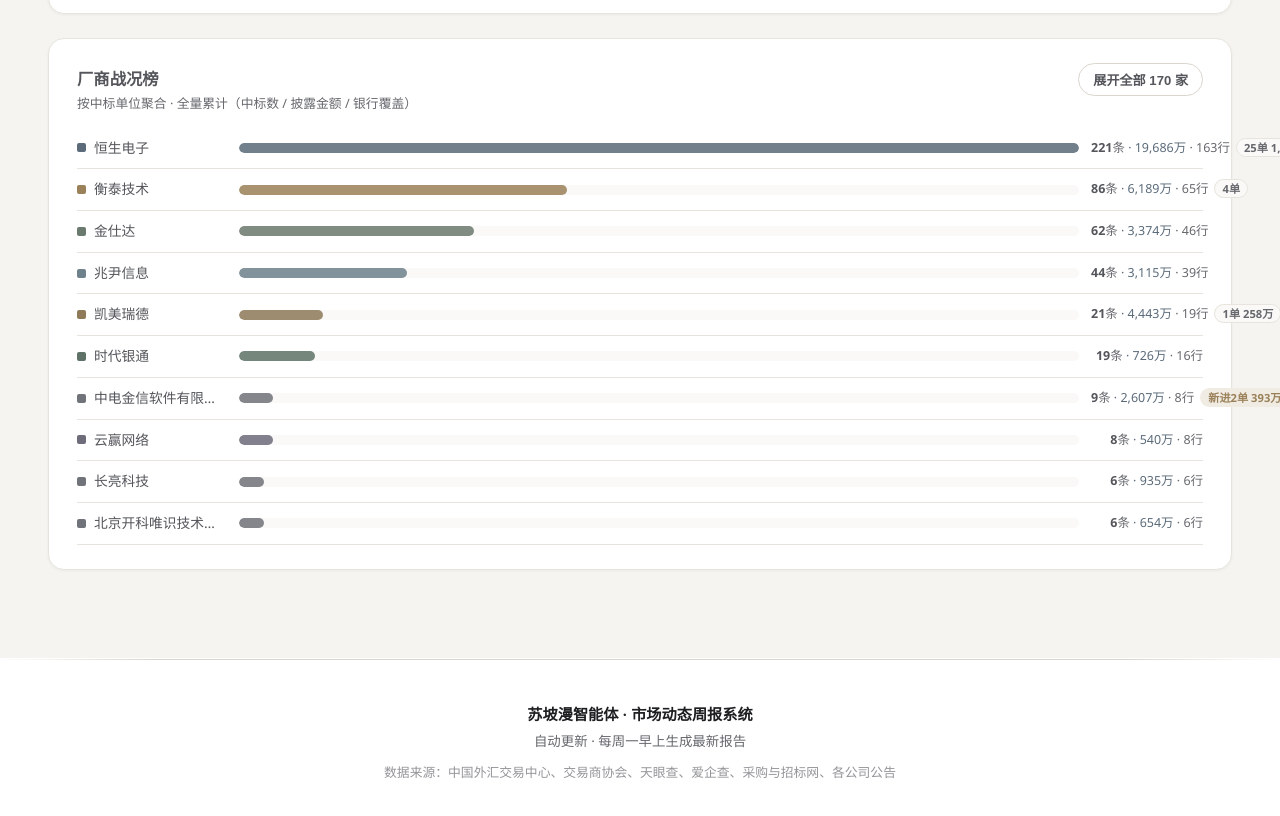
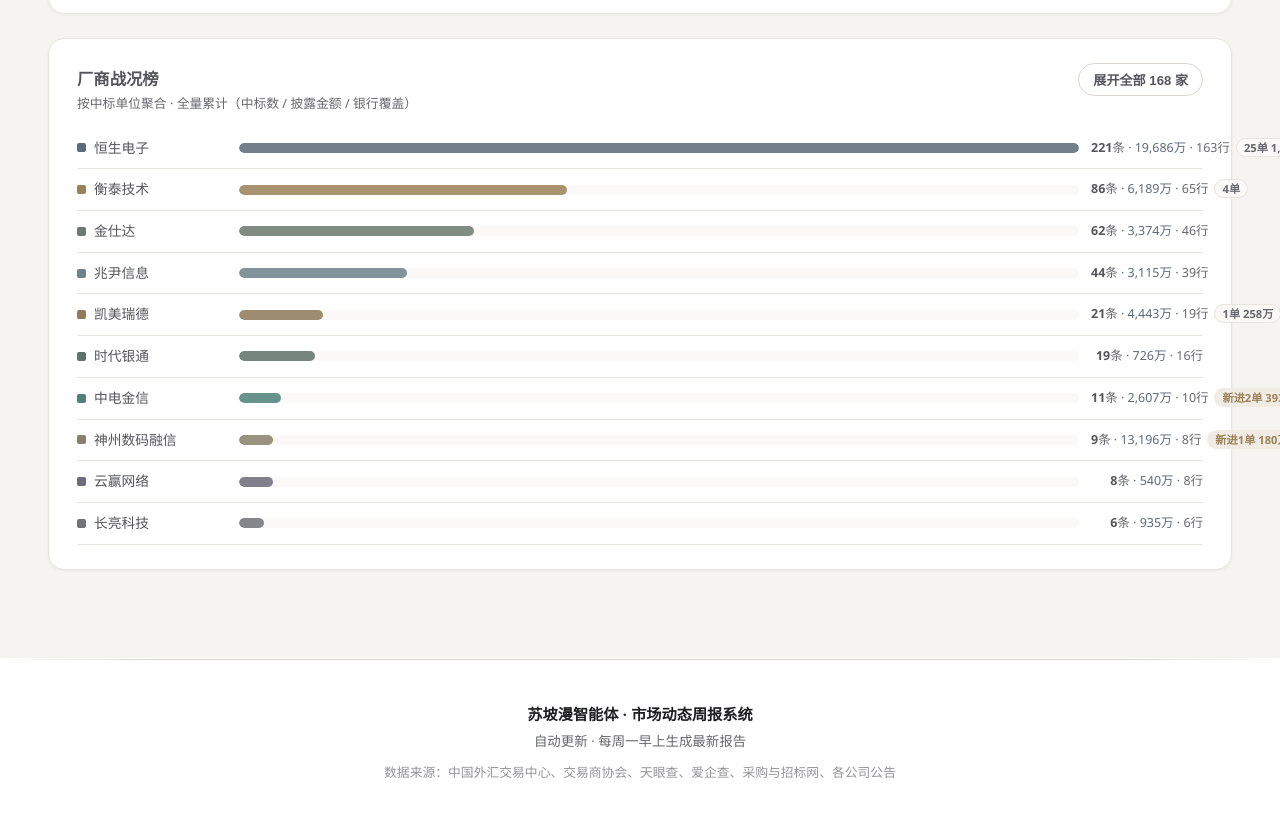
Before and after one commit to Suposea/market-reports, a plain HTML site: page index.html in a window 1280 px wide. Shown: the part 1714-2530 px from the top of the page. Drawn offline with Linux system fonts and the light colour scheme.

Commit message:
feat(vendor): 厂商工商信息新增 4 家（塔塔信息/中电金信/神州数码融信/赞同科技）
用户反馈本周出现新厂商塔塔信息技术，且要求'这些厂商如果可以尽量加入厂商工商信息'。

塔塔信息来源核实（双工具实测，链接本身有效）：
- urllib + Chrome headless 均返回 HTTP 200，正文 845 字，含项目名、编号 JZCG2026000468、
  成交供应商塔塔信息技术(中国)有限责任公司、成交时间 2026-11-13、采购人上海农商银行。
  → 用户反馈的'点击无效'是本地网络对该站点的访问问题，非数据错误，链接保留。

新增 4 家厂商档案（工商信息均经企查查/启信宝/qibook/招股书多源交叉核对，未核实的一律不填）：
- 塔塔信息：91110108717867162U / 苏尼特·普瑞(SUNEET PURI) / 20,193.63万 / 2006-11-16 /
  北京市海淀区中关村软件园国际软件大厦三区 / 2640人(2025) / 外国法人独资(塔塔集团TCS中国主体)
- 中电金信：91110108569535501U / 冯明刚 / 50,000万 / 2011-01-26 / 7782人(2025) / 中国电子旗下
- 神州数码融信：911101087855034088 / 于宏志 / 50,000万 / 2006-03-20 / 482人(2025) / 神州信息系
- 赞同科技：91310000MA1FL2G55L / 王宇晖 / 18,613.32万 / 2016-06-27 / 586人(2025) /
  上海市闵行区号文路225号8层 / 新三板创新层 874162 / 银行IT解决方案

配套：
- VENDOR_COLORS 加 4 色（低饱和莫兰迪系）
- WINNER_CANON 加 5 条全称→简称归一化（含塔塔全角/半角括号两版），避免战况榜把同一家劈成两列
- QTrade 保持原样：主体'上海快确信息科技'企查查未收录，故意只留查证入口

门禁全绿 + 厂商页冒烟 13 项全过；当前WeekBids 52 条，日期全部落在 11.09-11.15 窗口内。

```diff
--- a/index.html
+++ b/index.html
@@ -1091,7 +1091,8 @@ const VENDOR_COLORS = {
   '子午线':'#9c7b66','QTrade':'#8a8278','顶点软件':'#6f7d86',
   '长亭科技':'#a3675f','科蓝软件':'#4f5d6b',
   '森浦':'#7a8a94','量锐':'#5a7a8f',
-  '凯美瑞德':'#8f7a5a'
+  '凯美瑞德':'#8f7a5a',
+  '塔塔信息':'#6b7f96','中电金信':'#4f8079','神州数码融信':'#8a7f6b','赞同科技':'#8a6b7f'
 };
 // 专属芯片的 9 家厂商（其余统一归入「其他厂商」芯片）。P0-7：原 OTHER_VENDORS 仅 5 家，
 // 导致「其他」芯片点开为空；现改为"非这 9 家即其他"，与筛选区芯片一一对应。
@@ -1164,6 +1165,26 @@ const VENDOR_PROFILES = [
     addr:'浙江省宁波市鄞州区首南西路88、76号B幢9层901室', creditCode:'91330212551505566A',
     staff:'14人', staffYear:'2025', staffTrend:'▼ 较2024年 15人（-7%）', staffScale:'少于50人',
     qcc:'森浦', tyc:'森浦' },
+  { name:'塔塔信息', biz:'塔塔集团TCS中国主体 · 核心账务/核心卡系统 · IT服务外包',
+    legal:'塔塔信息技术（中国）有限责任公司', legalPerson:'苏尼特·普瑞（SUNEET PURI）', regCap:'20,193.63 万元', found:'2006-11-16', status:'存续（在营、开业、在册）',
+    addr:'北京市海淀区东北旺北京中关村软件园国际软件大厦三区', creditCode:'91110108717867162U',
+    staff:'2640人', staffYear:'2025', staffTrend:'▲ 总社保 4959（2025年报，含分支机构）', staffScale:'2000-2999人',
+    qcc:'塔塔信息技术(中国)有限责任公司', tyc:'塔塔信息技术(中国)有限责任公司' },
+  { name:'中电金信', biz:'中国电子旗下 · 金融IT全栈 · 核心/信贷/国结/监管报送',
+    legal:'中电金信软件有限公司', legalPerson:'冯明刚', regCap:'50,000 万元', found:'2011-01-26', status:'存续',
+    addr:'北京市海淀区东升科技园北街6号院4号楼9层101', creditCode:'91110108569535501U',
+    staff:'7782人', staffYear:'2025', staffTrend:'▼ 较2024年 9909人（-21%）', staffScale:'5000-9999人',
+    qcc:'中电金信软件有限公司', tyc:'中电金信软件有限公司' },
+  { name:'神州数码融信', biz:'银行核心/渠道/数据 · 金融IT老牌（神州信息系）',
+    legal:'神州数码融信软件有限公司', legalPerson:'于宏志', regCap:'50,000 万元', found:'2006-03-20', status:'存续',
+    addr:'北京市海淀区西北旺东路10号院（东区）18号楼3层101-302', creditCode:'911101087855034088',
+    staff:'482人', staffYear:'2025', staffTrend:'▼ 较2024年 643人（-25%）', staffScale:'400-499人',
+    qcc:'神州数码融信软件有限公司', tyc:'神州数码融信软件有限公司' },
+  { name:'赞同科技', biz:'银行IT解决方案 · 智慧网点/中间业务/支付清算（新三板874162）',
+    legal:'赞同科技股份有限公司', legalPerson:'王宇晖', regCap:'18,613.32 万元', found:'2016-06-27', status:'存续',
+    addr:'上海市闵行区号文路225号8层', creditCode:'91310000MA1FL2G55L',
+    staff:'586人', staffYear:'2025', staffTrend:'▲ 人员规模 500-1000 人（2025年报）', staffScale:'500-999人',
+    qcc:'赞同科技股份有限公司', tyc:'赞同科技股份有限公司' },
   { name:'QTrade', biz:'金融OTC即时通讯与交易终端', legal:'上海快确信息科技有限公司（QTrade 运营主体）', note:'运营主体为上海快确信息科技有限公司（腾讯系金融科技），该主体在企查查未收录，核心工商登记信息暂无法内嵌，请通过下方企查查 / 天眼查入口手动查证。', qcc:'QTrade', tyc:'QTrade' }
 ];
 function vendorQccUrl(p){ return 'https://www.qcc.com/web/search?key=' + encodeURIComponent(p.qcc || p.name); }
@@ -2400,7 +2421,12 @@ const WINNER_CANON = {
   '上海金仕达软件科技股份有限公司':'金仕达',
   '杭州时代银通软件股份有限公司':'时代银通',
   '杭州云赢网络科技有限公司':'云赢网络',
-  '上海量锐信息科技有限公司':'量锐'
+  '上海量锐信息科技有限公司':'量锐',
+  '塔塔信息技术（中国）有限责任公司':'塔塔信息',
+  '塔塔信息技术(中国)有限责任公司':'塔塔信息',
+  '中电金信软件有限公司':'中电金信',
+  '神州数码融信软件有限公司':'神州数码融信',
+  '赞同科技股份有限公司':'赞同科技'
 };
 // 多家中标：以顿号/逗号/斜杠拆分，逐家计入（如「恒生电子、衡泰技术」→ [恒生电子, 衡泰技术]）
 function splitWinners(s){
```
